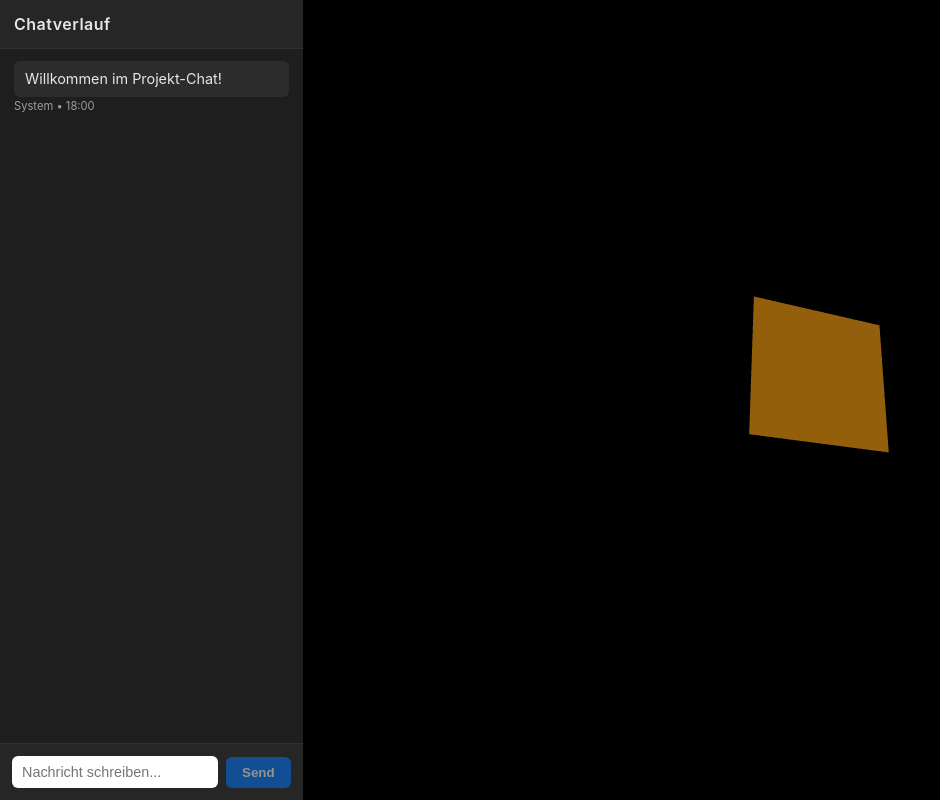
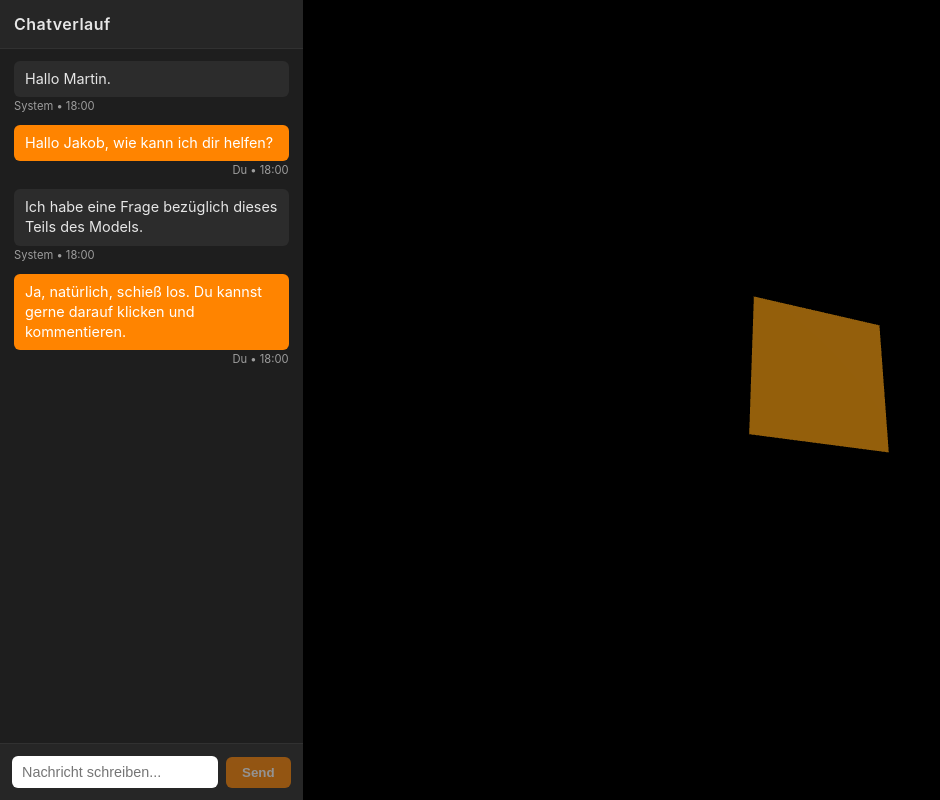
Before and after one commit to CaptenSepp/threejs-bim-chat-viewer, a website built with Vite: page my-threejs-app/index.html in a window 1280 px wide. Shown: the whole page, without its empty margins (0-940 px from the left). Built offline with nearby package versions, Linux system fonts and the light colour scheme.

Commit message:
Refactor title and comments in index.html; update initial chat messages in chat.js; change primary color in style.css

```diff
--- a/my-threejs-app/index.html
+++ b/my-threejs-app/index.html
@@ -3,11 +3,12 @@
 <head>
   <meta name="viewport" content="width=device-width,initial-scale=1" />
 
-  <title>Chat + Three.js</title>
+  <title>Chatverlauf mit Three.js</title>
   <link rel="stylesheet" href="./style.css" />
 </head>
 <body>
   <div id="app-container">
+    <!-- chat -->
     <div id="chat-container" role="region" aria-label="Chatverlauf">
 
       <div id="chat-header">Chatverlauf</div>
@@ -18,7 +19,7 @@
       </div>
     </div>
 
-    <!-- EIN einziges Canvas, das Three.js benutzt -->
+    <!-- Canvas -->
     <canvas id="three-canvas"></canvas>
   </div>
 
--- a/my-threejs-app/src/chat.js
+++ b/my-threejs-app/src/chat.js
@@ -51,4 +51,7 @@ inputField.addEventListener('keydown', (e) => {
 
 /* ---------- Initial ---------- */
 updateSendButton();
-addMessage('Willkommen im Projekt-Chat!', 'System'); // optionale Systemnachricht
+addMessage('Hallo Martin.', 'System');
+addMessage('Hallo Jakob, wie kann ich dir helfen?', 'Du');
+addMessage('Ich habe eine Frage bezüglich dieses Teils des Models.', 'System');
+addMessage('Ja, natürlich, schieß los. Du kannst gerne darauf klicken und kommentieren.', 'Du');
--- a/my-threejs-app/style.css
+++ b/my-threejs-app/style.css
@@ -6,7 +6,7 @@
   --chat-header-bg: #262626;
   --chat-input-bg: #262626;
   --text: #e6e6e6;
-  --primary: #0077ff;
+  --primary:rgb(255, 132, 0);
   --bubble-bg: #2c2c2c;
   --scroll-thumb: #444;
   --radius: 6px;
```
